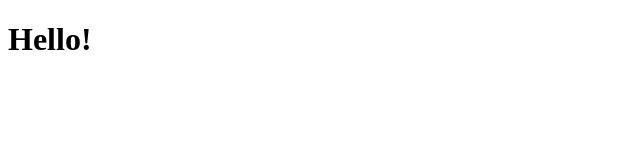
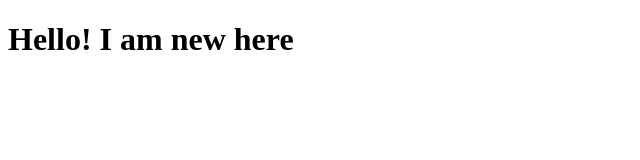
Before and after one commit to SalazarSK/kurz-angular, a plain HTML site: page index.html in a window 1280 px wide. Shown: the whole page, without its empty margins (0-640 px from the left). Drawn offline with Linux system fonts and the light colour scheme.

Commit message:
Commit message

```diff
--- a/index.html
+++ b/index.html
@@ -5,6 +5,6 @@
     <title>Hello</title>
   </head>
   <body>
-    <h1>Hello!</h1>
+    <h1>Hello! I am new here</h1>
   </body>
 </html>
```
